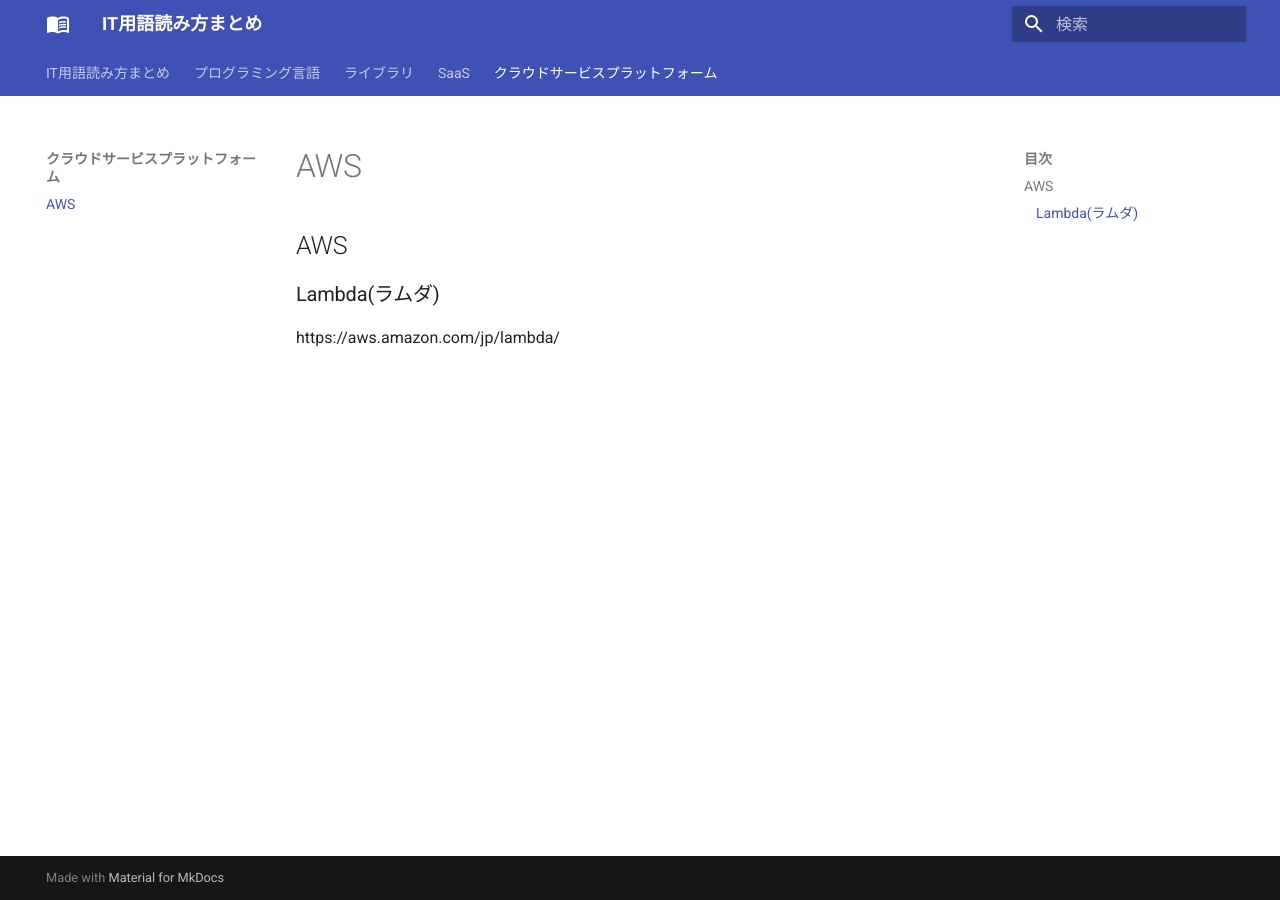
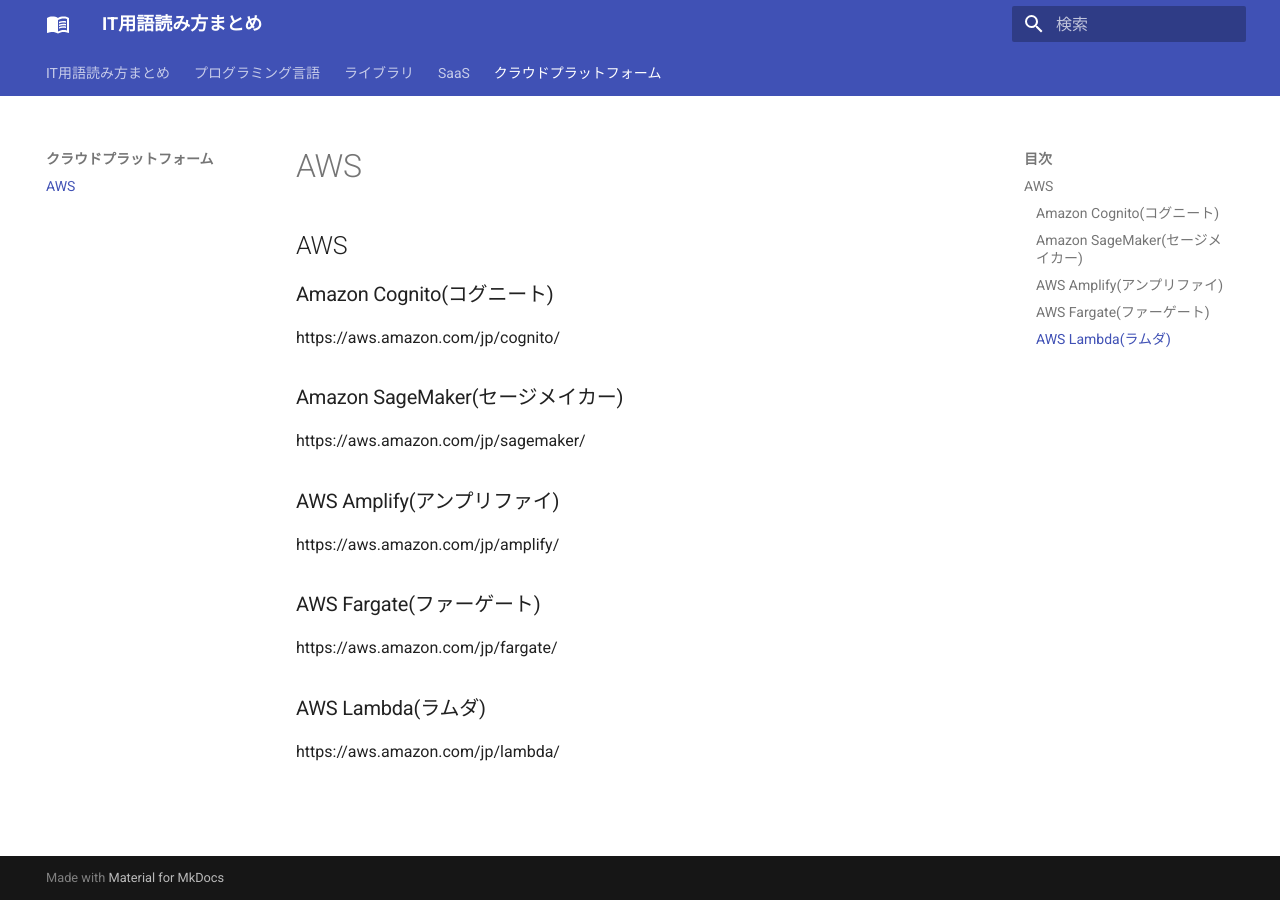
Before and after one commit to doara-developer/pronunciation-dict, an MkDocs documentation site: the page built from docs/cloud_service_platform/aws.md, in a window 1280 px wide. Built offline with MkDocs 1.6.1 and Material for MkDocs 9.7.7, drawn with Linux system fonts in a browser that asks for light colours.

Commit message:
Update document

```diff
--- a/docs/cloud_service_platform/aws.md
+++ b/docs/cloud_service_platform/aws.md
@@ -1,4 +1,16 @@
 ## AWS
 
-### Lambda(ラムダ)
+### Amazon Cognito(コグニート)
+https://aws.amazon.com/jp/cognito/
+
+### Amazon SageMaker(セージメイカー)
+https://aws.amazon.com/jp/sagemaker/
+
+### AWS Amplify(アンプリファイ)
+https://aws.amazon.com/jp/amplify/
+
+### AWS Fargate(ファーゲート)
+https://aws.amazon.com/jp/fargate/
+
+### AWS Lambda(ラムダ)
 https://aws.amazon.com/jp/lambda/
--- a/mkdocs.yml
+++ b/mkdocs.yml
@@ -15,12 +15,14 @@
     - IT用語読み方まとめ: index.md
     - プログラミング言語: programming_language.md
     - ライブラリ:
+      - CSS: library/css.md
       - JavaScript: library/javascript.md
       - Python: library/python.md
+      - 仮想環境: library/vm.md
       - モバイル: library/mobile_app.md
       - テストツール: library/testing.md
     - SaaS: saas.md
-    - クラウドサービスプラットフォーム:
+    - クラウドプラットフォーム:
       - AWS: cloud_service_platform/aws.md
 
 markdown_extensions:
```
Also changed, not shown: docs/library/css.md (added, +10 -0 lines), docs/library/python.md (+6 -0 lines), docs/library/vm.md (added, +13 -0 lines), 1 other file.
